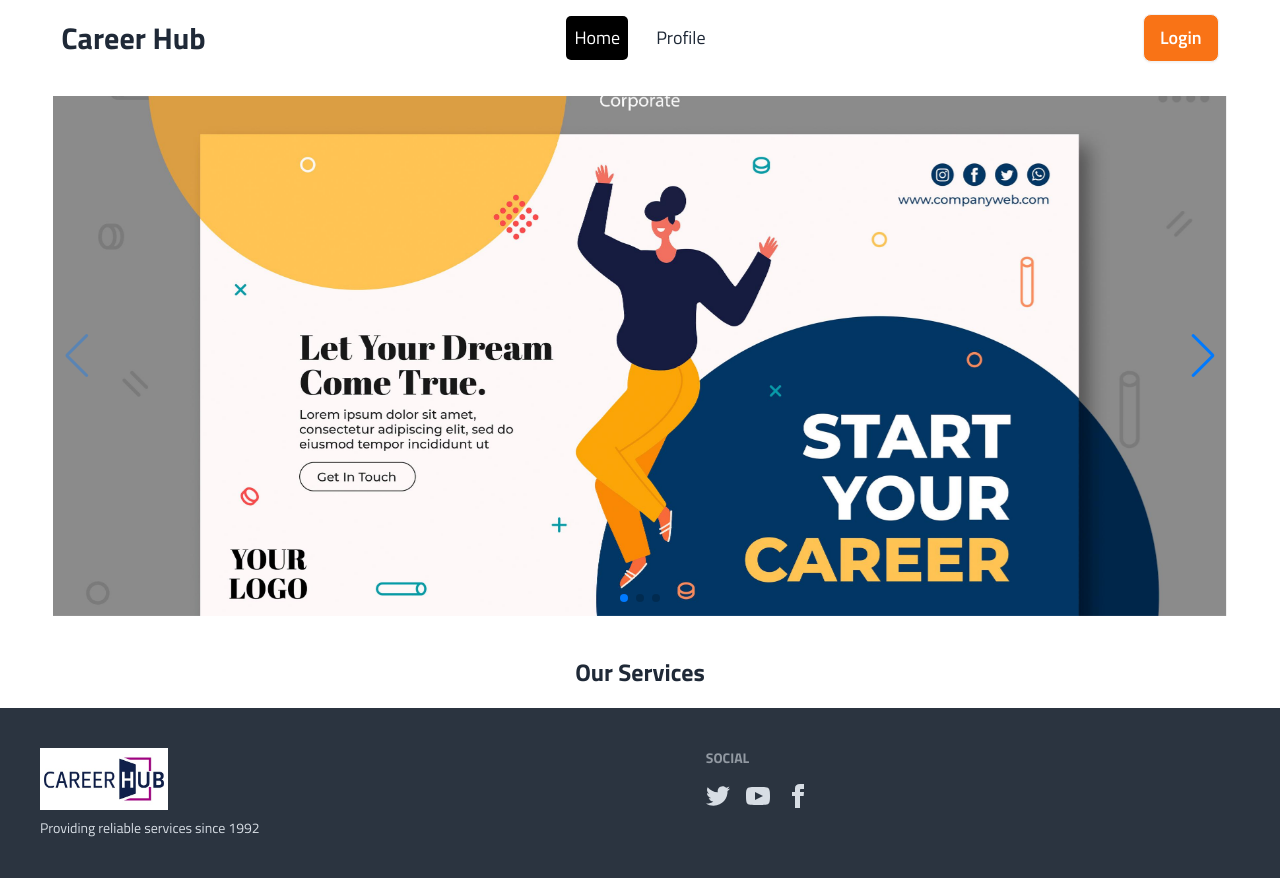
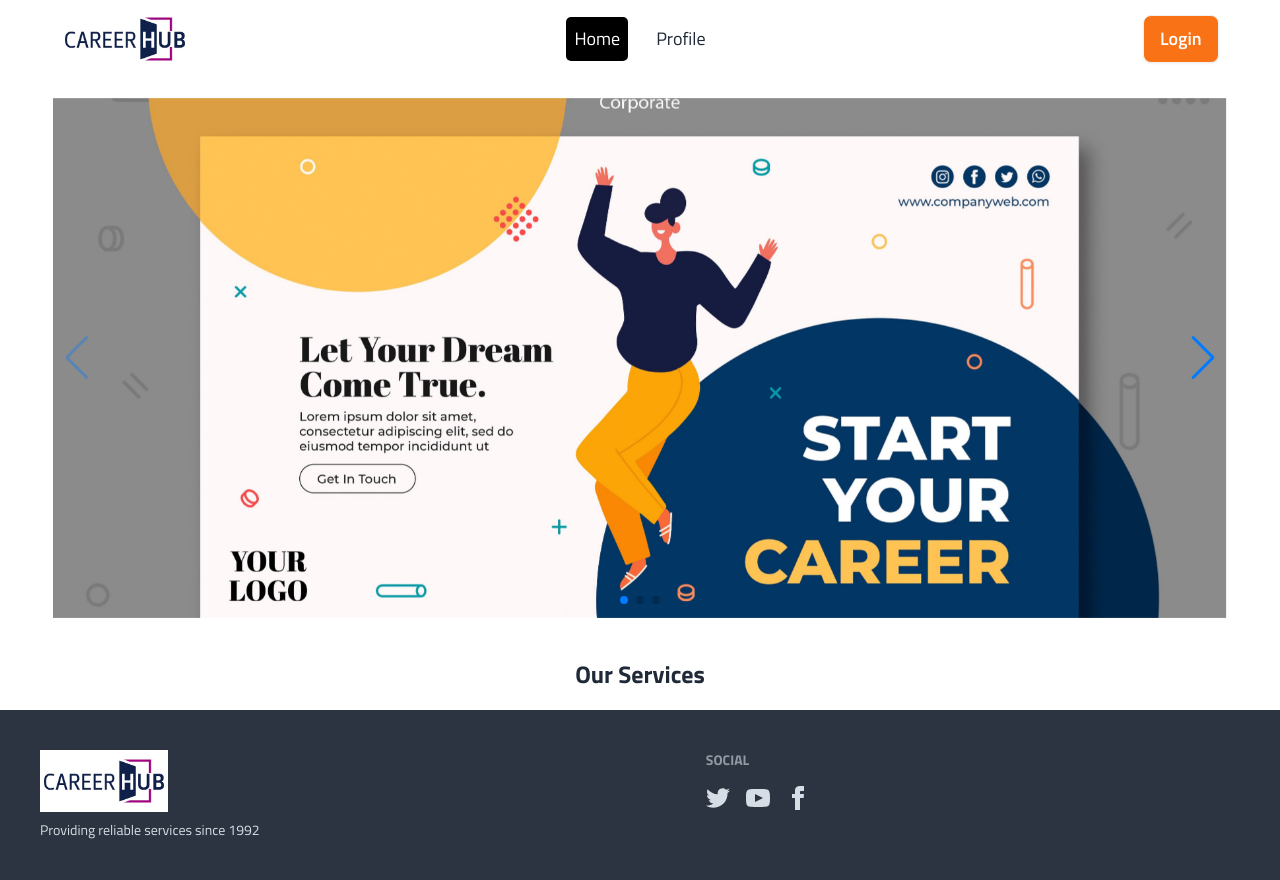
Before and after one commit to ahasan-ullah/Assignment-Nine-PH, a React (Vite) app: page / in a window 1280 px wide. Built offline with nearby package versions, Linux system fonts and the light colour scheme; no server answers.

Commit message:
navbar logo added

```diff
--- a/src/components/Navbar.jsx
+++ b/src/components/Navbar.jsx
@@ -1,6 +1,7 @@
 import { useContext } from "react";
 import { NavLink } from "react-router-dom";
 import { AuthContext } from "../provider/AuthProvider";
+import logo from "../assets/logo.jpg"
 
 const Navbar = () => {
   const links = (
@@ -40,7 +41,7 @@ const Navbar = () => {
             {links}
           </ul>
         </div>
-        <a className="font-bold text-xl md:text-3xl">Career Hub</a>
+        <img className="w-32" src={logo} alt="" />
       </div>
       <div className="navbar-center hidden lg:flex">
         <ul className="menu menu-horizontal text-lg space-x-5">{links}</ul>
@@ -48,7 +49,7 @@ const Navbar = () => {
       <div className="navbar-end">
         {user && user?.email ? (
           <div className="flex space-x-3 items-center justify-center">
-            <div className="tooltip tooltip-bottom" data-tip={user.displayName}>
+            <div className="tooltip tooltip-bottom cursor-pointer" data-tip={user.displayName}>
               <img
                 className="w-12 h-12 rounded-full object-cover"
                 src={user.photoURL}
```
